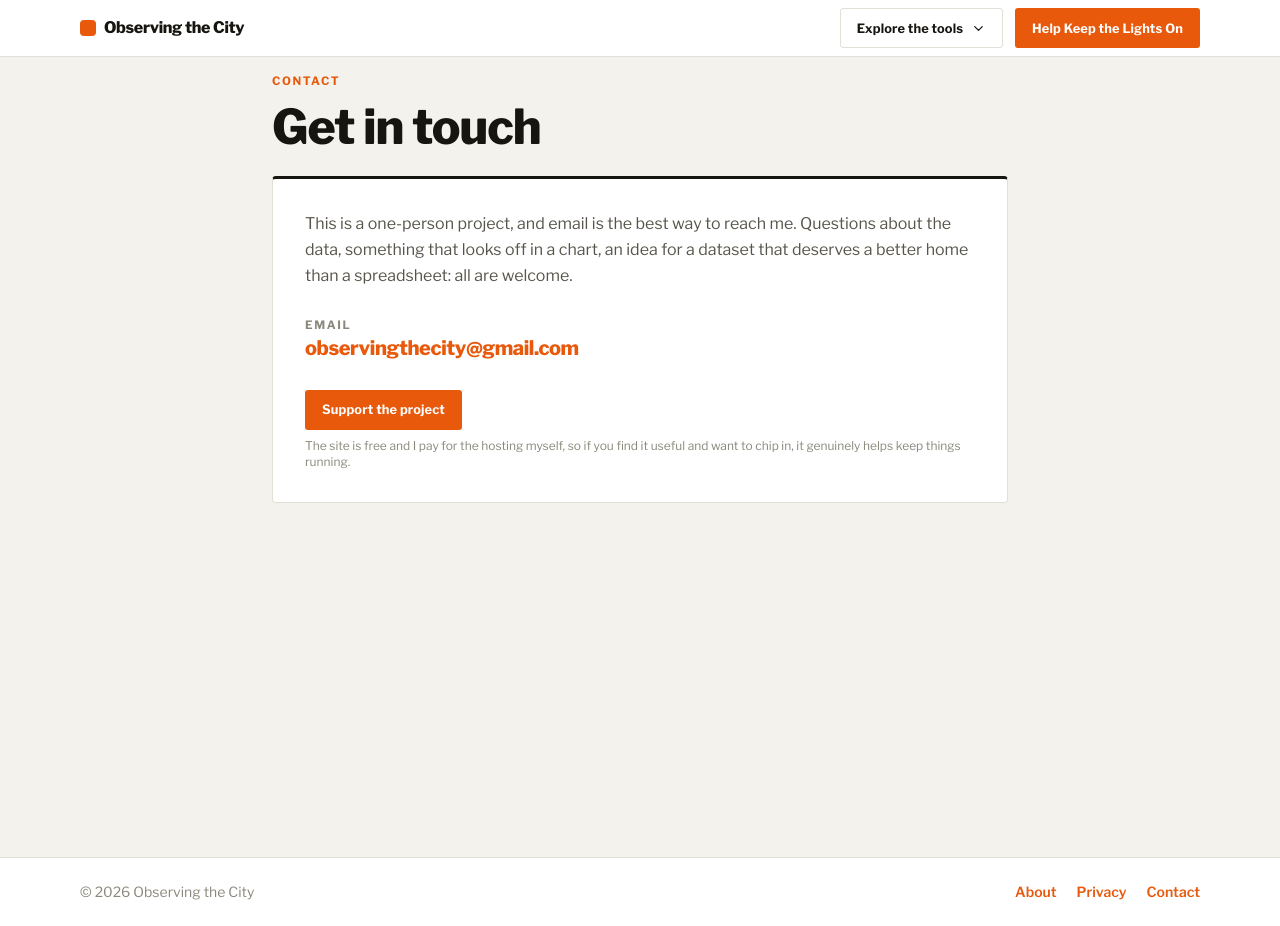
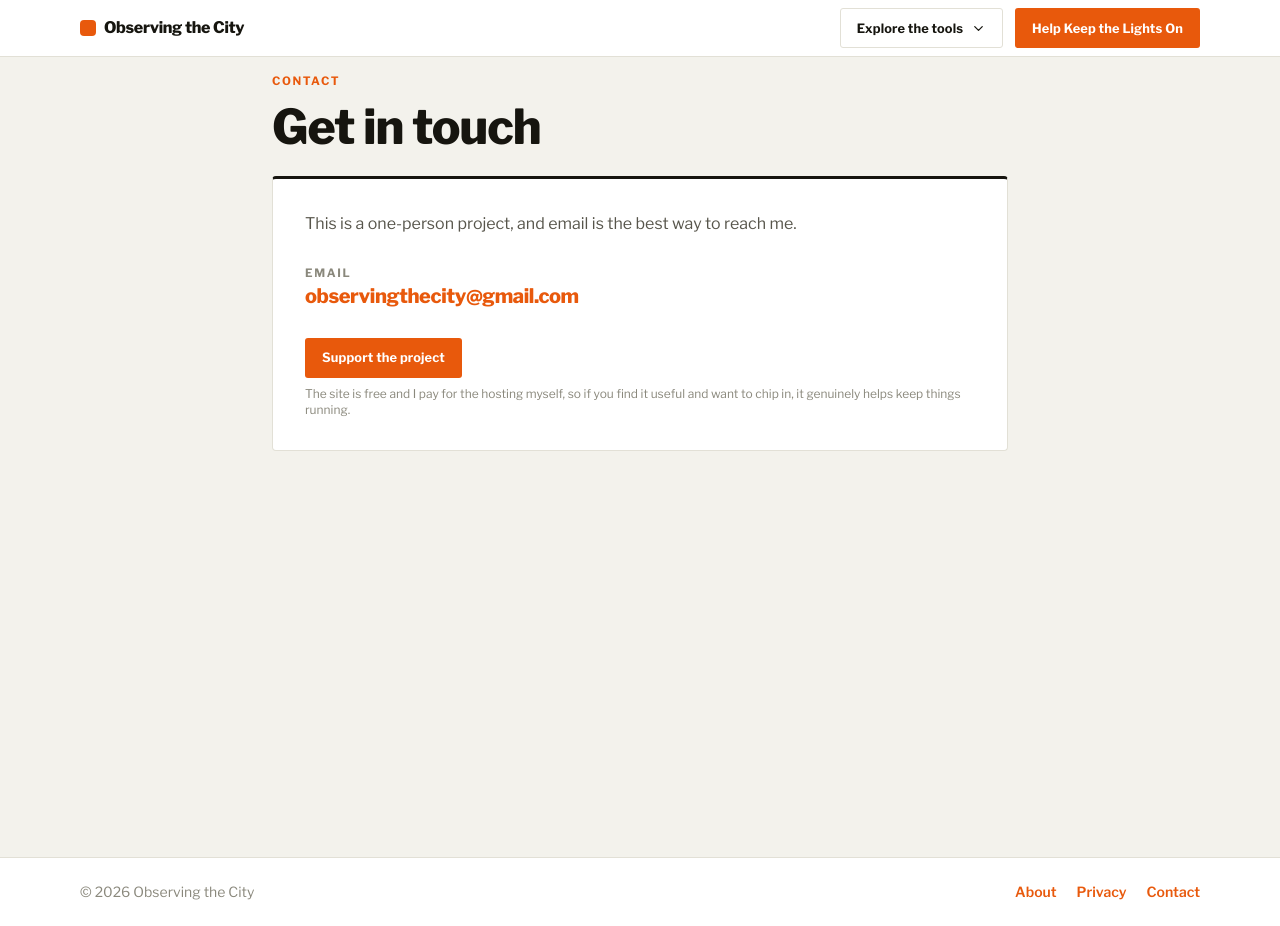
Before and after one commit to IsaacBerman/toronto-bike-counters, a Next.js app: page /contact in a window 1280 px wide. Built offline with nearby package versions, Linux system fonts and the light colour scheme.

Commit message:
edit contact text

```diff
--- a/app/contact/page.js
+++ b/app/contact/page.js
@@ -18,8 +18,7 @@ export default function ContactPage() {
 
           <div className="dd-panel-ruled p-6 sm:p-8 space-y-5" style={{ color: 'var(--ink-2)' }}>
             <p className="text-base leading-relaxed">
-              This is a one-person project, and email is the best way to reach me. Questions about the data, something that looks off in a chart, an idea
-              for a dataset that deserves a better home than a spreadsheet: all are welcome.
+              This is a one-person project, and email is the best way to reach me.
             </p>
 
             <div className="pt-2">
```
